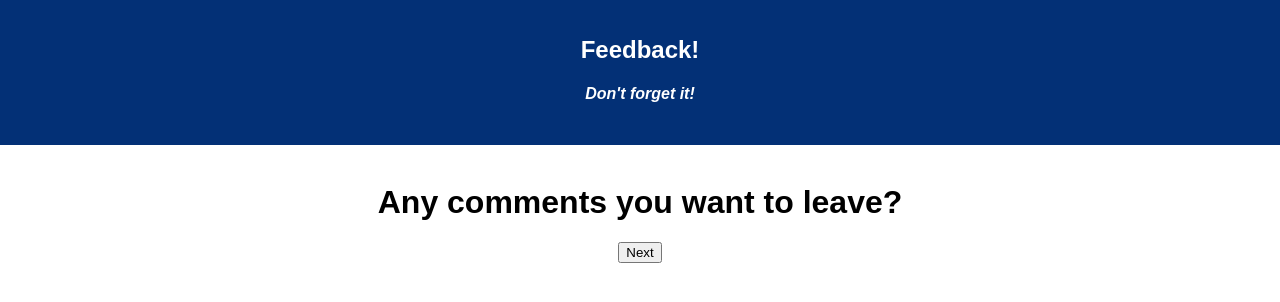
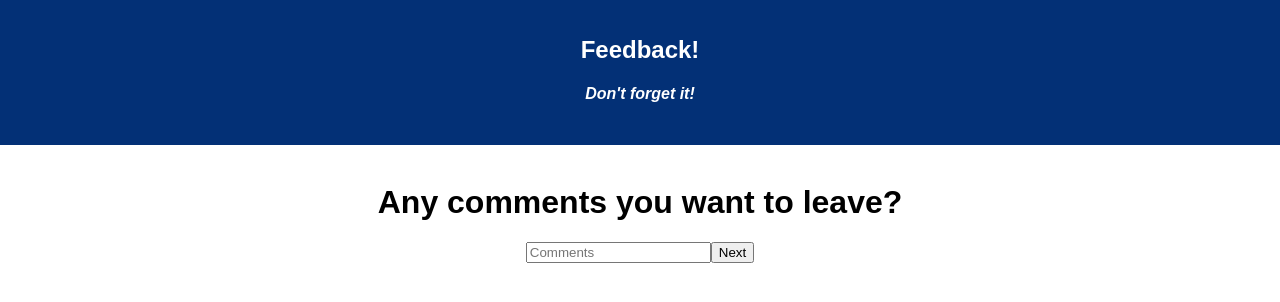
Before and after one commit to cloakerwolf/Student-Feedback, a React (Create React App) app: page /#/support in a window 1280 px wide. Both pictures are taken after a click on the button "Next". Shown: the top 302 px of the page. Built offline with nearby package versions, Linux system fonts and the light colour scheme.

Commit message:
have the comments component setup with the redux

```diff
--- a/src/components/Comments/Comments.jsx
+++ b/src/components/Comments/Comments.jsx
@@ -1,15 +1,38 @@
 import React, { Component } from 'react';
+import { connect } from 'react-redux';
+
+class Comments extends Component {
+    state = {
+        comments: ''
+    }
+
+    handleChange = (event) => {
+        this.setState({
+            ...this.state,
+            comments: event.target.value
+        })
+    }
+
+    handleSubmit = (event) => {
+        event.preventDefault();
+        this.props.dispatch({
+            type: 'ADD_COMMENTS',
+            payload: this.state
+        });
+        this.props.history.push('/review');
+    }
 
 
-class Comments extends Component {
+
+
     render() {
         return (
             <>
                 <h1>Any comments you want to leave?</h1>
-                <div>
-
-                <button className="btn btn-secondary btn-lg checkoutBtn" onClick={() => this.props.history.push('/review')}>Next</button>
-                </div>
+                <form onSubmit={this.handleSubmit}>
+                    <input className="inputs" type="text" placeholder="Comments" onChange={this.handleChange} />
+                    <button className="btn btn-secondary btn-lg checkoutBtn" >Next</button>
+                </form>
             </>
 
 
@@ -21,4 +44,4 @@ class Comments extends Component {
 
 
 
-export default Comments;
+export default connect()(Comments);
```
